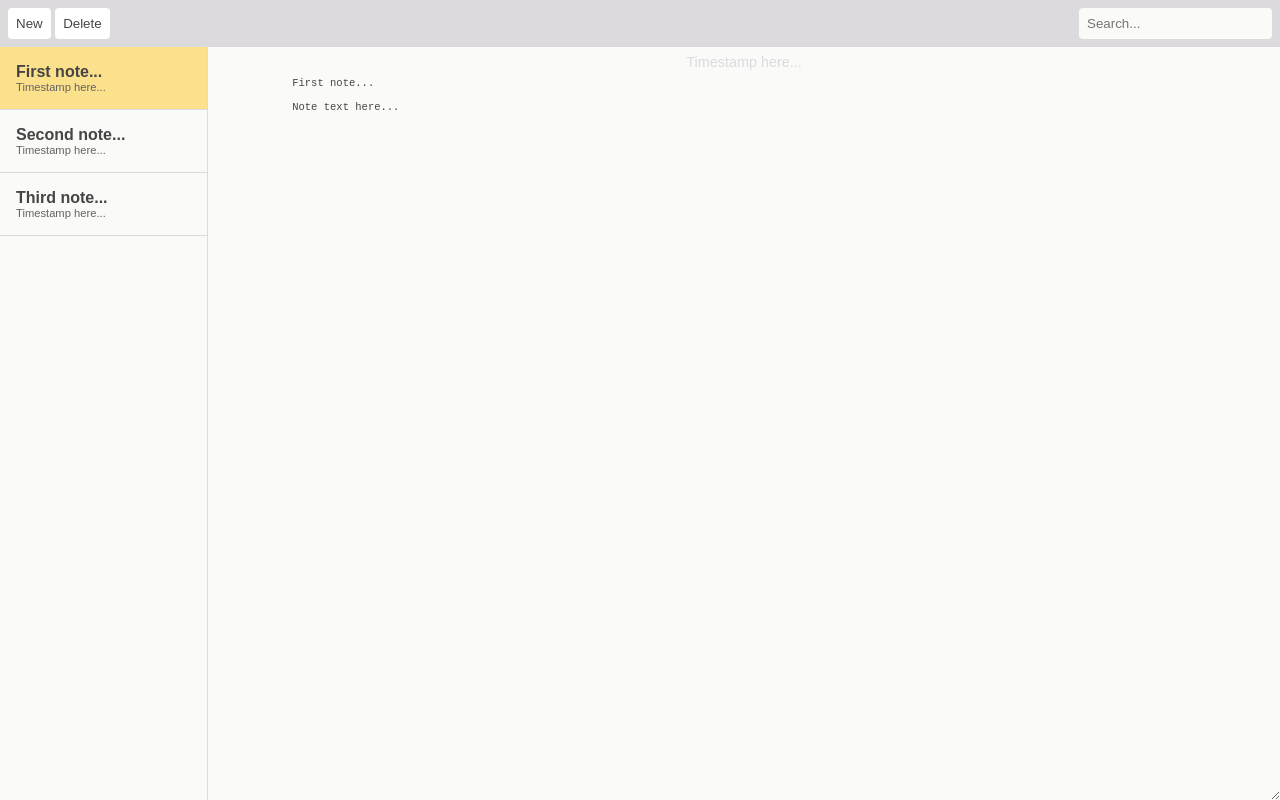
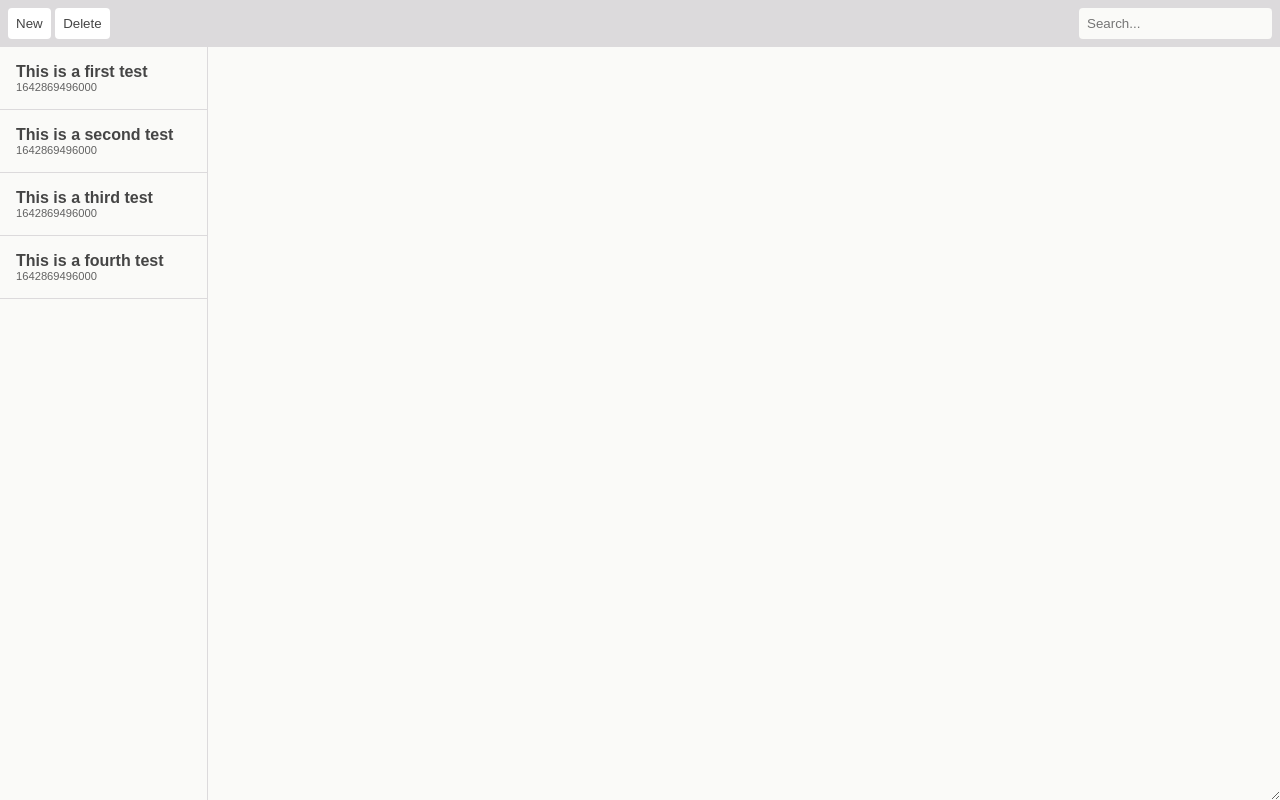
Before and after one commit to sarahbaranski/practice_notes_app_js, a plain HTML site: page index.html in a window 1280 px wide. Drawn offline with Linux system fonts and the light colour scheme.

Commit message:
added js defer to load js after html, and addeed loop for note selector

```diff
--- a/index.html
+++ b/index.html
@@ -4,7 +4,7 @@
   <meta charset="UTF-8">
   <title>Notes</title>
   <link rel="stylesheet" href="index.css"></link>
-  <script src="index.js"></script>
+  <script src="index.js" defer></script>
 </head>
 <body>
   <div id="app">
@@ -14,26 +14,10 @@
       <input class="toolbar-search" type="text" placeholder="Search...">
     </div>
     <div class="note-container">
-      <div class="note-selectors">
-        <div class="note-selector active">
-          <p class="note-selector-title">First note...</p>
-          <p class="note-selector-timestamp">Timestamp here...</p>
-        </div>
-        <div class="note-selector">
-          <p class="note-selector-title">Second note...</p>
-          <p class="note-selector-timestamp">Timestamp here...</p>
-        </div>
-        <div class="note-selector">
-          <p class="note-selector-title">Third note...</p>
-          <p class="note-selector-timestamp">Timestamp here...</p>
-        </div>
-      </div>
+      <div class="note-selectors"></div>
       <div class="note-editor">
-        <p class="note-editor-info">Timestamp here...</p>
+        <p class="note-editor-info"></p>
         <textarea class="note-editor-input">
-          First note...
-
-          Note text here...
         </textarea>
       </div>
     </div>
--- a/index.js
+++ b/index.js
@@ -1 +1,17 @@
-console.log("Hello from JavaScript!");
+var notes = [
+  { id: 1, body: "This is a first test", timestamp: Date.now() },
+  { id: 2, body: "This is a second test", timestamp: Date.now() },
+  { id: 3, body: "This is a third test", timestamp: Date.now() },
+  { id: 4, body: "This is a fourth test", timestamp: Date.now() },
+];
+
+var htmlString = "";
+notes.forEach(function (note) {
+  htmlString += `
+    <div class="note-selector">
+    <p class="note-selector-title">${note.body}</p>
+    <p class="note-selector-timestamp">${note.timestamp}</p>
+    </div>
+  `;
+});
+document.querySelector(".note-selectors").innerHTML = htmlString;
```
